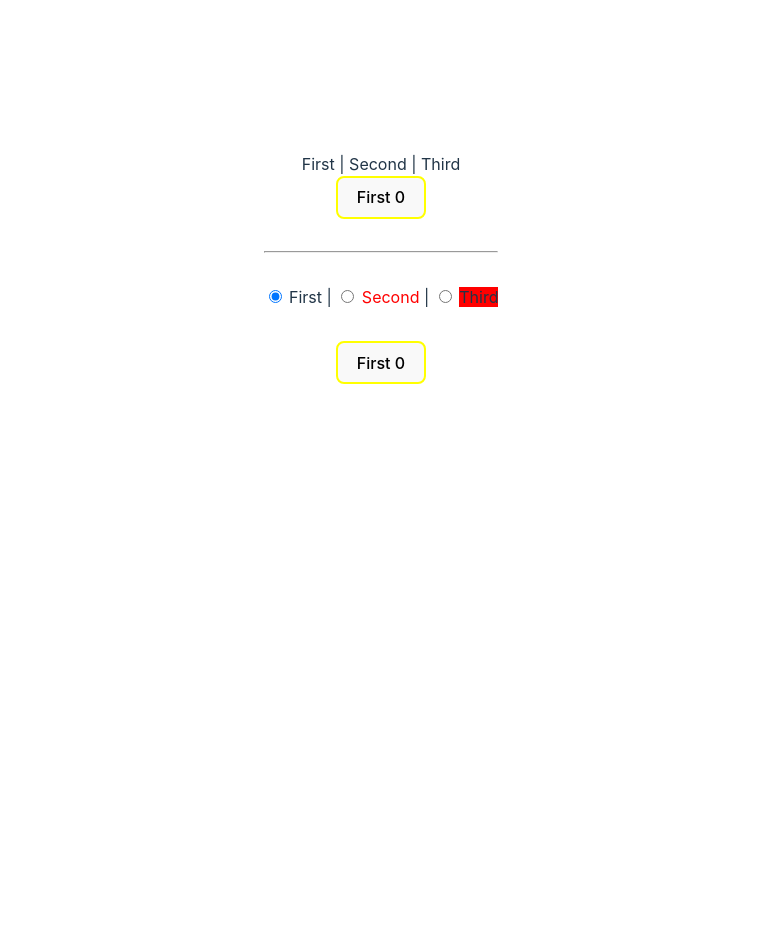
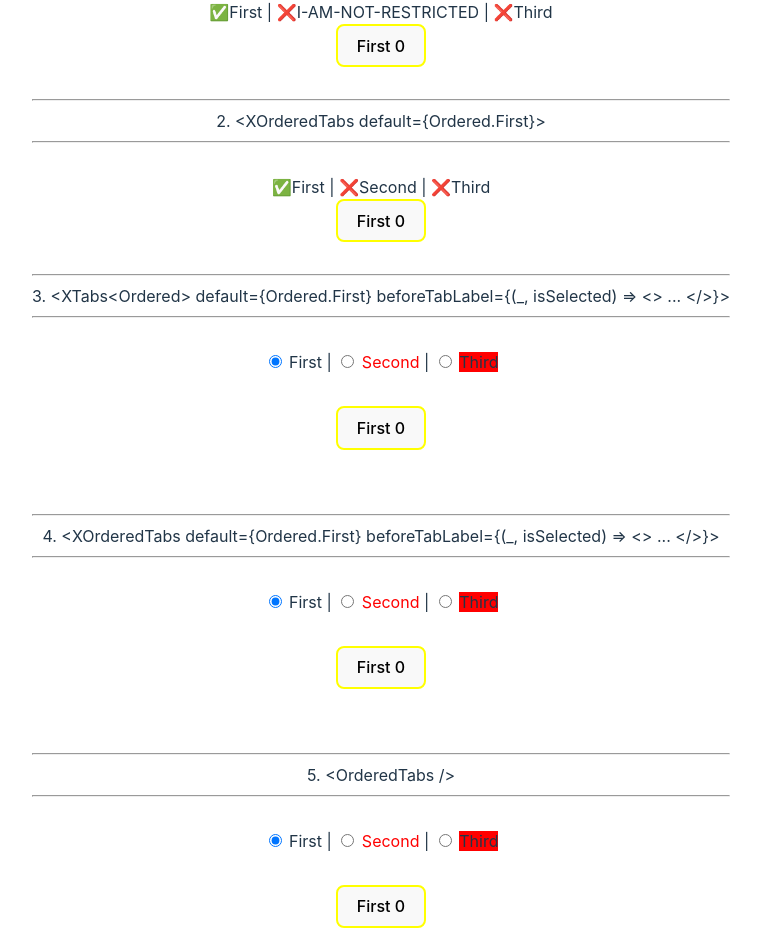
Before and after one commit to radufilipescu/react-extendable-components, a React (Vite) app: page / in a window 1280 px wide. Shown: the part 116-1068 px from the top of the page, without its empty margins (259-1020 px from the left). Before the commit the page ends 800 px from the top, so only its background shows below. Built offline with nearby package versions, Linux system fonts and the light colour scheme.

Commit message:
main
- extending

```diff
--- a/src/App.tsx
+++ b/src/App.tsx
@@ -1,61 +1,164 @@
-import { useState } from 'react'
-import reactLogo from './assets/react.svg'
-import viteLogo from '/vite.svg'
 import './App.css'
-import { XTabs } from './components/XTabs/XTabs'
+import { XTabs, IXTabsProps, IXTabsDefaultProps } from './components/XTabs/XTabs'
 import { XTab } from './components/XTabs/XTab'
 import { ButtonCounter } from './components'
 
-enum Ord {
+enum Ordered {
   First = 'First',
   Second = 'Second',
   Third = 'Third',
 }
 
+XTabs.defaultProps = {
+  beforeTabLabel(value, isSelected) {
+    return <span>{isSelected ? '✅' : '❌'}</span>;
+  },
+}
+
+const XOrderedTabs = XTabs<Ordered>;
+// XOrderedTabs.defaultProps = {
+//   beforeTabLabel: (val, isSelected) => <span>{isSelected ? '✌' : '✊'}</span>,
+// } as IXTabsDefaultProps<Ordered>;
+
+const XOrderedTab = XTab<Ordered>;
+
+const OrderedTabs = function() {
+  return <XOrderedTabs default={Ordered.First} beforeTabLabel={(_, isSelected) => <>
+    <input type='radio' checked={isSelected} readOnly style={{ cursor: 'inherit' }}/>&nbsp;
+  </>}>
+    <XOrderedTab value={Ordered.First}>
+      <div className="card">
+        <ButtonCounter label={Ordered.First} />
+      </div>
+    </XOrderedTab>
+    &nbsp;|&nbsp;
+    <XOrderedTab value={Ordered.Second} render={
+      <span style={{ color: 'red' }}>{Ordered.Second}</span>
+    }>
+      <div className="card">
+        <ButtonCounter label={Ordered.Second} />
+      </div>
+    </XOrderedTab>
+    &nbsp;|&nbsp;
+    <XOrderedTab value={Ordered.Third} render={(val, isSelected) => <>
+      <span style={{ background: isSelected ? 'green' : 'red' }}>{val.toString()}</span>
+    </>}>
+      <div className="card">
+        <ButtonCounter label={Ordered.Third} />
+      </div>
+    </XOrderedTab>
+  </XOrderedTabs>
+}
+
 function App() {
   return (
     <div className="App">
-      <XTabs<Ord> default={Ord.First}>
-        <XTab value={Ord.First}>
-          <ButtonCounter label={Ord.First} />
+      <hr />
+      {"1. <XTabs default='First'>"}
+      <hr/>
+      <br />
+      <XTabs default='First'>
+        <XTab value='First'>
+          <ButtonCounter label='First' />
         </XTab>
         &nbsp;|&nbsp;
-        <XTab value={Ord.Second}>
-          <ButtonCounter label={Ord.Second} />
+        <XTab value="I-AM-NOT-RESTRICTED">
+          <ButtonCounter label='Second' />
         </XTab>
         &nbsp;|&nbsp;
-        <XTab value={Ord.Third}>
-          <ButtonCounter label={Ord.Third} />
+        <XTab value='Third'>
+          <ButtonCounter label='Third' />
         </XTab>
       </XTabs>
       <br />
       <hr />
+      {"2. <XOrderedTabs default={Ordered.First}>"}
+      <hr/>
       <br />
-      <XTabs<Ord> default={Ord.First} beforeTabLabel={(_, isSelected) => <>
+      <XOrderedTabs default={Ordered.First}>
+        <XOrderedTab value={Ordered.First}>
+          <ButtonCounter label={Ordered.First} />
+        </XOrderedTab>
+        {/* &nbsp;|&nbsp; */}
+        {/* Type '"I-AM-NOT-RESTRICTED"' is not assignable to type 'Ordered'. */}
+        {/* <OrdTab value="I-AM-NOT-RESTRICTED">
+          <ButtonCounter label={Ord.Second} />
+        </OrdTab> */}
+        &nbsp;|&nbsp;
+        <XOrderedTab value={Ordered.Second}>
+          <ButtonCounter label={Ordered.Second} />
+        </XOrderedTab>
+        &nbsp;|&nbsp;
+        <XOrderedTab value={Ordered.Third}>
+          <ButtonCounter label={Ordered.Third} />
+        </XOrderedTab>
+      </XOrderedTabs>
+      <br />
+      <hr />
+      {"3. <XTabs<Ordered> default={Ordered.First} beforeTabLabel={(_, isSelected) => <> ... </>}>"}
+      <hr/>
+      <br />
+      <XTabs<Ordered> default={Ordered.First} beforeTabLabel={(_, isSelected) => <>
         <input type='radio' checked={isSelected} readOnly style={{ cursor: 'inherit' }}/>&nbsp;
       </>}>
-        <XTab value={Ord.First}>
+        <XTab value={Ordered.First}>
           <div className="card">
-            <ButtonCounter label={Ord.First} />
+            <ButtonCounter label={Ordered.First} />
           </div>
         </XTab>
         &nbsp;|&nbsp;
-        <XTab value={Ord.Second} render={
-          <span style={{ color: 'red' }}>{Ord.Second}</span>
+        <XTab value={Ordered.Second} render={
+          <span style={{ color: 'red' }}>{Ordered.Second}</span>
         }>
           <div className="card">
-            <ButtonCounter label={Ord.Second} />
+            <ButtonCounter label={Ordered.Second} />
           </div>
         </XTab>
         &nbsp;|&nbsp;
-        <XTab value={Ord.Third} render={(val, isSelected) => <>
+        <XTab value={Ordered.Third} render={(val, isSelected) => <>
           <span style={{ background: isSelected ? 'green' : 'red' }}>{val.toString()}</span>
         </>}>
           <div className="card">
-            <ButtonCounter label={Ord.Third} />
+            <ButtonCounter label={Ordered.Third} />
           </div>
         </XTab>
       </XTabs>
+      <br />
+      <hr />
+      {"4. <XOrderedTabs default={Ordered.First} beforeTabLabel={(_, isSelected) => <> ... </>}>"}
+      <hr/>
+      <br />
+      <XOrderedTabs default={Ordered.First} beforeTabLabel={(_, isSelected) => <>
+        <input type='radio' checked={isSelected} readOnly style={{ cursor: 'inherit' }}/>&nbsp;
+      </>}>
+        <XOrderedTab value={Ordered.First}>
+          <div className="card">
+            <ButtonCounter label={Ordered.First} />
+          </div>
+        </XOrderedTab>
+        &nbsp;|&nbsp;
+        <XOrderedTab value={Ordered.Second} render={
+          <span style={{ color: 'red' }}>{Ordered.Second}</span>
+        }>
+          <div className="card">
+            <ButtonCounter label={Ordered.Second} />
+          </div>
+        </XOrderedTab>
+        &nbsp;|&nbsp;
+        <XOrderedTab value={Ordered.Third} render={(val, isSelected) => <>
+          <span style={{ background: isSelected ? 'green' : 'red' }}>{val.toString()}</span>
+        </>}>
+          <div className="card">
+            <ButtonCounter label={Ordered.Third} />
+          </div>
+        </XOrderedTab>
+      </XOrderedTabs>
+      <br />
+      <hr />
+      {"5. <OrderedTabs />"}
+      <hr/>
+      <br />
+      <OrderedTabs />
     </div>
   )
 }
--- a/src/components/XTabs/XTab.tsx
+++ b/src/components/XTabs/XTab.tsx
@@ -1,14 +1,14 @@
 import { ReactNode, useCallback, useContext } from "react";
 import { createPortal } from "react-dom";
-import { XTabsContext, TEnumValue } from "./XTabsContext";
+import { XTabsContext } from "./XTabsContext";
 
-export interface IXTabProps {
-  readonly value: TEnumValue;
+export interface IXTabProps<T> {
+  readonly value: T;
   readonly children: ReactNode;
-  readonly render?: ReactNode | ((value: TEnumValue, isSelected: boolean) => ReactNode);
+  readonly render?: ReactNode | ((value: T, isSelected: boolean) => ReactNode);
 }
 
-export function XTab(props: IXTabProps) {
+export function XTab<T>(props: IXTabProps<T>) {
   const ctx = useContext(XTabsContext);
 
   const divClickHandler = useCallback<React.MouseEventHandler<HTMLDivElement>>(() => {
--- a/src/components/XTabs/XTabs.tsx
+++ b/src/components/XTabs/XTabs.tsx
@@ -1,24 +1,28 @@
 import { useCallback, useMemo, useState, useRef, useEffect, ReactNode } from "react";
-import { XTabsContext, IXTabsContext, TEnumValue } from "./XTabsContext";
+import { XTabsContext, IXTabsContext } from "./XTabsContext";
 
-export interface IXTabsProps<T extends TEnumValue> {
+export interface IXTabsProps<T> {
   readonly default: T;
   readonly children: ReactNode;
-  readonly beforeTabLabel?: ReactNode | ((value: TEnumValue, isSelected: boolean) => ReactNode);
+  readonly beforeTabLabel?: ReactNode | ((value: T, isSelected: boolean) => ReactNode);
 }
+
+export type IXTabsDefaultProps<T> = Partial<
+  Omit<IXTabsProps<T>, "default" | "children">
+>;
 
 const SYM = Symbol();
 
-export function XTabs<T extends TEnumValue>(props: IXTabsProps<T>) {
-  const [selected, setSelected] = useState<TEnumValue>(SYM);
-  const onChecked = useCallback<(val: TEnumValue) => void>((val) => setSelected(val), [setSelected]);
+export function XTabs<T>(props: IXTabsProps<T>) {
+  const [selected, setSelected] = useState<T>(SYM as any);
+  const onChecked = useCallback<(val: T) => void>((val) => setSelected(val), [setSelected]);
   const tabContentRef = useRef<HTMLDivElement>(null);
   useEffect(() => {
     setSelected(props.default);
   }, []);
-  const xContext = useMemo<IXTabsContext>(() => ({ selected, onChecked, placeholder: tabContentRef, beforeTabLabel: props.beforeTabLabel }), [selected]);
+  const xContext = useMemo<IXTabsContext<T>>(() => ({ selected, onChecked, placeholder: tabContentRef, beforeTabLabel: props.beforeTabLabel }), [selected]);
   return (
-    <XTabsContext.Provider value={xContext}>
+    <XTabsContext.Provider value={xContext as any}>
       <div>
         <div>
           {props.children}
@@ -28,3 +32,5 @@ export function XTabs<T extends TEnumValue>(props: IXTabsProps<T>) {
     </XTabsContext.Provider>
   );
 }
+
+XTabs.defaultProps = ({ } as IXTabsDefaultProps<any>);
--- a/src/components/XTabs/XTabsContext.tsx
+++ b/src/components/XTabs/XTabsContext.tsx
@@ -1,19 +1,21 @@
 import { ReactNode, RefObject, createContext, createRef } from "react";
 
-export type TEnumValue = string | number | symbol;
-
-export interface IXTabsContext {
-  readonly selected: TEnumValue;
-  readonly onChecked: (val: TEnumValue) => void;
+export interface IXTabsContext<T> {
+  readonly selected: T;
+  readonly onChecked: (val: T) => void;
   readonly placeholder: RefObject<HTMLDivElement | null>;
-  readonly beforeTabLabel?: ReactNode | ((value: TEnumValue, isSelected: boolean) => ReactNode);
+  readonly beforeTabLabel?: ReactNode | ((value: T, isSelected: boolean) => ReactNode);
 };
 
-const Empty: IXTabsContext = {
-  selected: Symbol(),
-  onChecked: () => {},
-  placeholder: createRef(),
-  beforeTabLabel: undefined
-};
+function createEmptyContext<T>(): IXTabsContext<T> {
+  return {
+    selected: Symbol() as T,
+    onChecked: () => {},
+    placeholder: createRef(),
+    beforeTabLabel: undefined
+  };
+}
 
-export const XTabsContext = createContext<IXTabsContext>(Empty);
+const EMPTY_CTX = createEmptyContext();
+
+export const XTabsContext = createContext(EMPTY_CTX);
```
